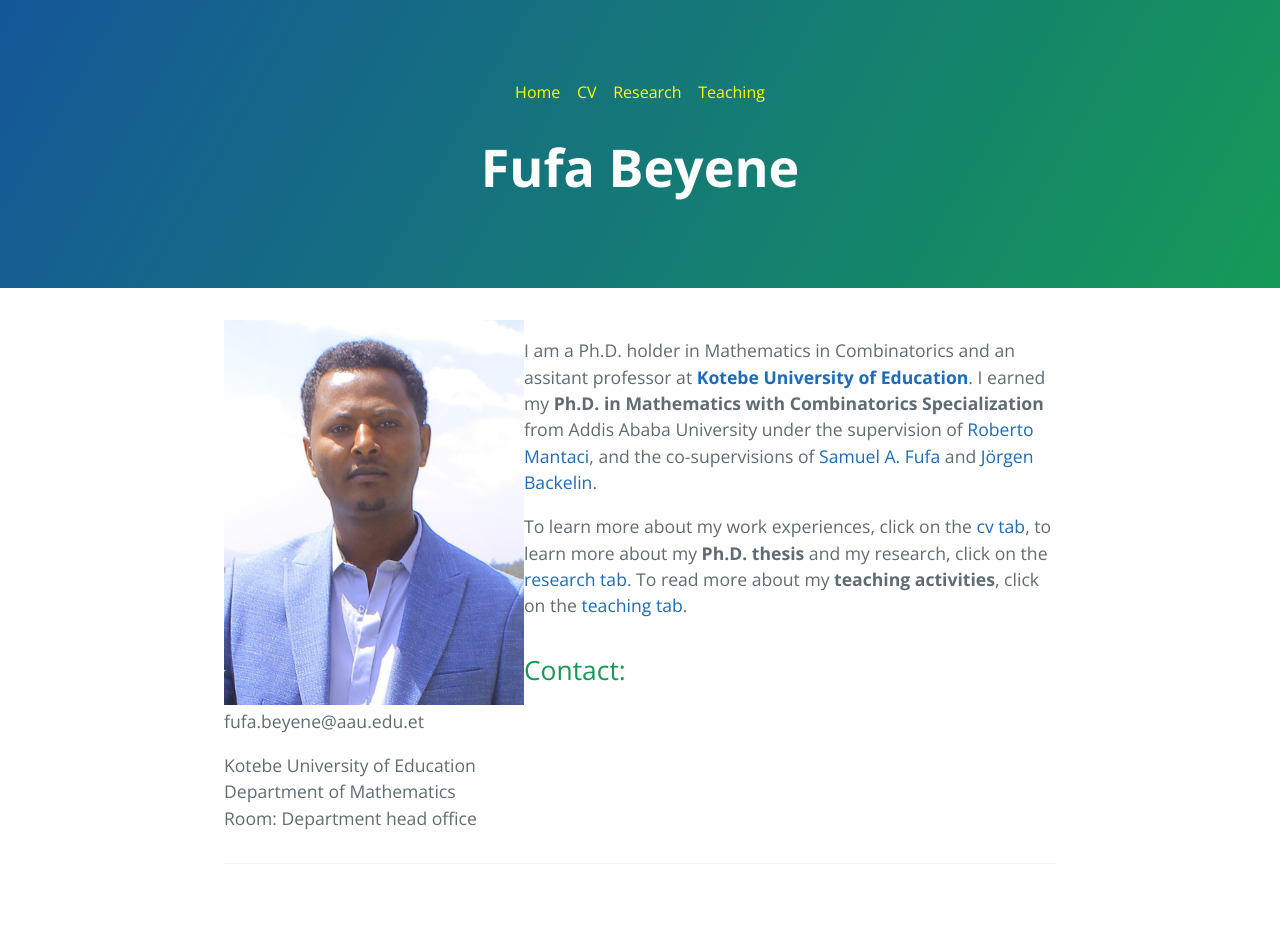
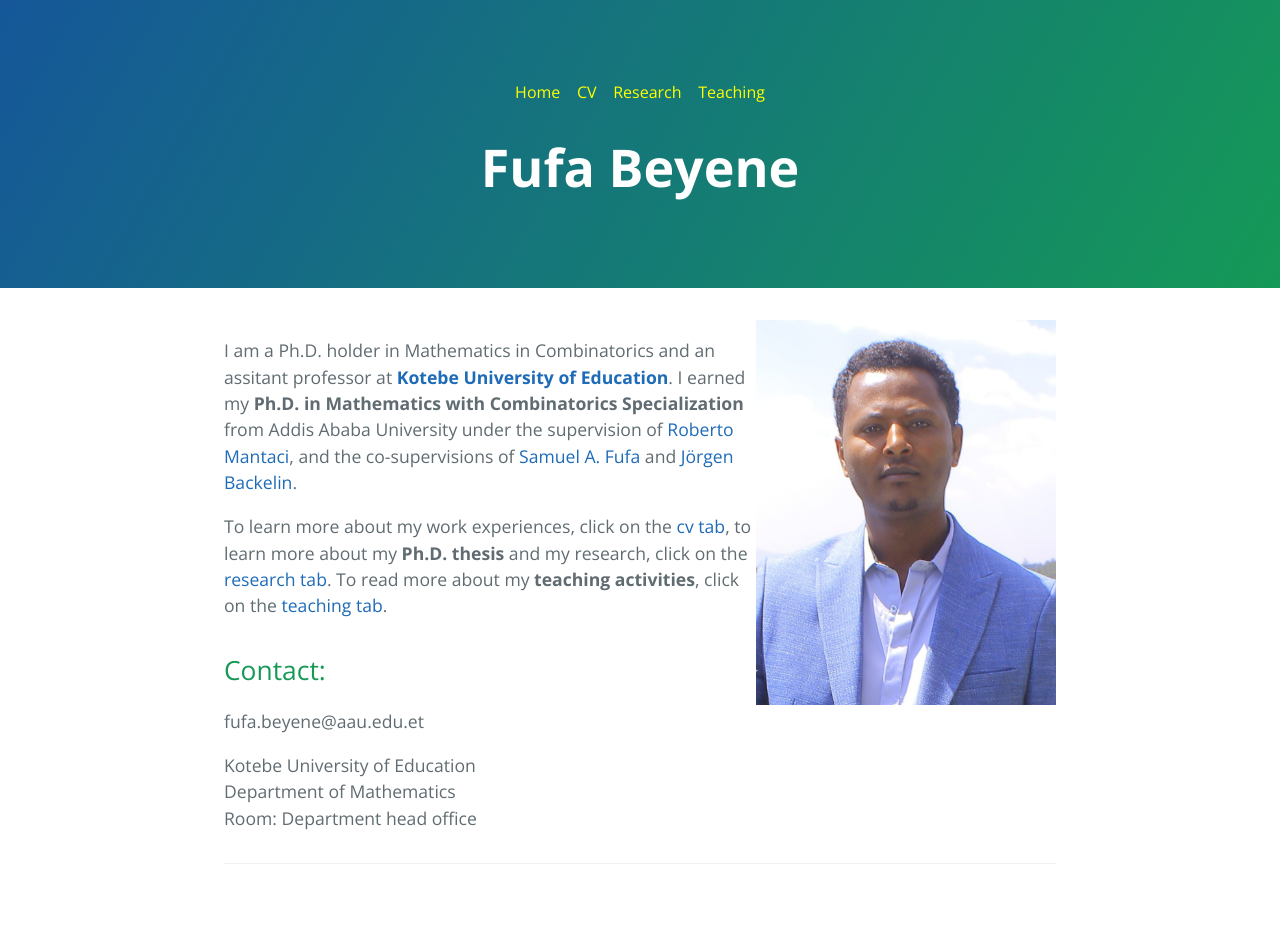
Before and after one commit to fufabeyene/-fufabeyene-.github.io, a Jekyll site: the page built from index.md, in a window 1280 px wide. Built offline with Jekyll 4.4.1, drawn with Linux system fonts in a browser that asks for light colours; our own code applies the rules of GitHub Pages for plain Markdown files.

Commit message:
Update index.md

```diff
--- a/index.md
+++ b/index.md
@@ -4,9 +4,9 @@ lang: en
 ref: home
 ---
 
-<!-- <img style="float: left;" src="Fufa_Beyene.jpg" title="After my Ph.D. defense on 13-th of January, 2023, in Ethiopia."> -->
+<!-- <img style="float: right;" src="Fufa_Beyene.jpg" title="After my Ph.D. defense on 13-th of January, 2023, in Ethiopia."> -->
 
- <img style="float: left;" src="Fufa_Beyene.jpg" width="300">
+ <img style="float: right;" src="Fufa_Beyene.jpg" width="300">
 
 I am a Ph.D. holder in Mathematics in Combinatorics and an assitant professor at [**Kotebe University of Education**](https://www.kue.edu.et). I earned my **Ph.D. in Mathematics with Combinatorics Specialization** from Addis Ababa University under the supervision of [Roberto Mantaci](http://www.informatique.univ-paris-diderot.fr/), and the co-supervisions of [Samuel A. Fufa](https://www.aau.edu.et) and [Jörgen Backelin](https://www.su.se/joeb).
 
```
